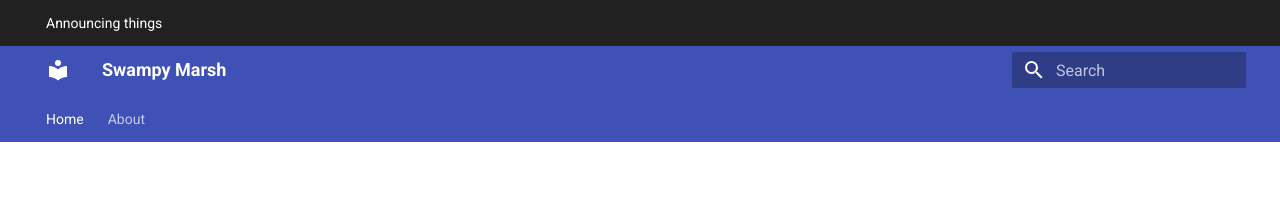
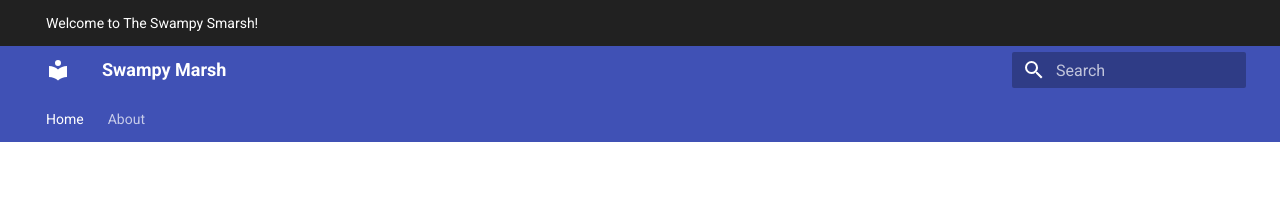
Before and after one commit to Dragonlord1005/The-Swampy-Marsh, an MkDocs documentation site: the page built from docs/index.md, in a window 1280 px wide. Shown: the top 198 px of the page. Built offline with MkDocs 1.6.1 and Material for MkDocs 9.7.7, drawn with Linux system fonts in a browser that asks for light colours; the version menu is left out.

Commit message:
Changed the announcement bar

```diff
--- a/overrides/main.html
+++ b/overrides/main.html
@@ -1,5 +1,5 @@
 {% extends "base.html" %}
 
 {% block announce %}
-<announce>Announcing things</announce>
+<announce>Welcome to The Swampy Smarsh!</announce>
 {% endblock %}
```
